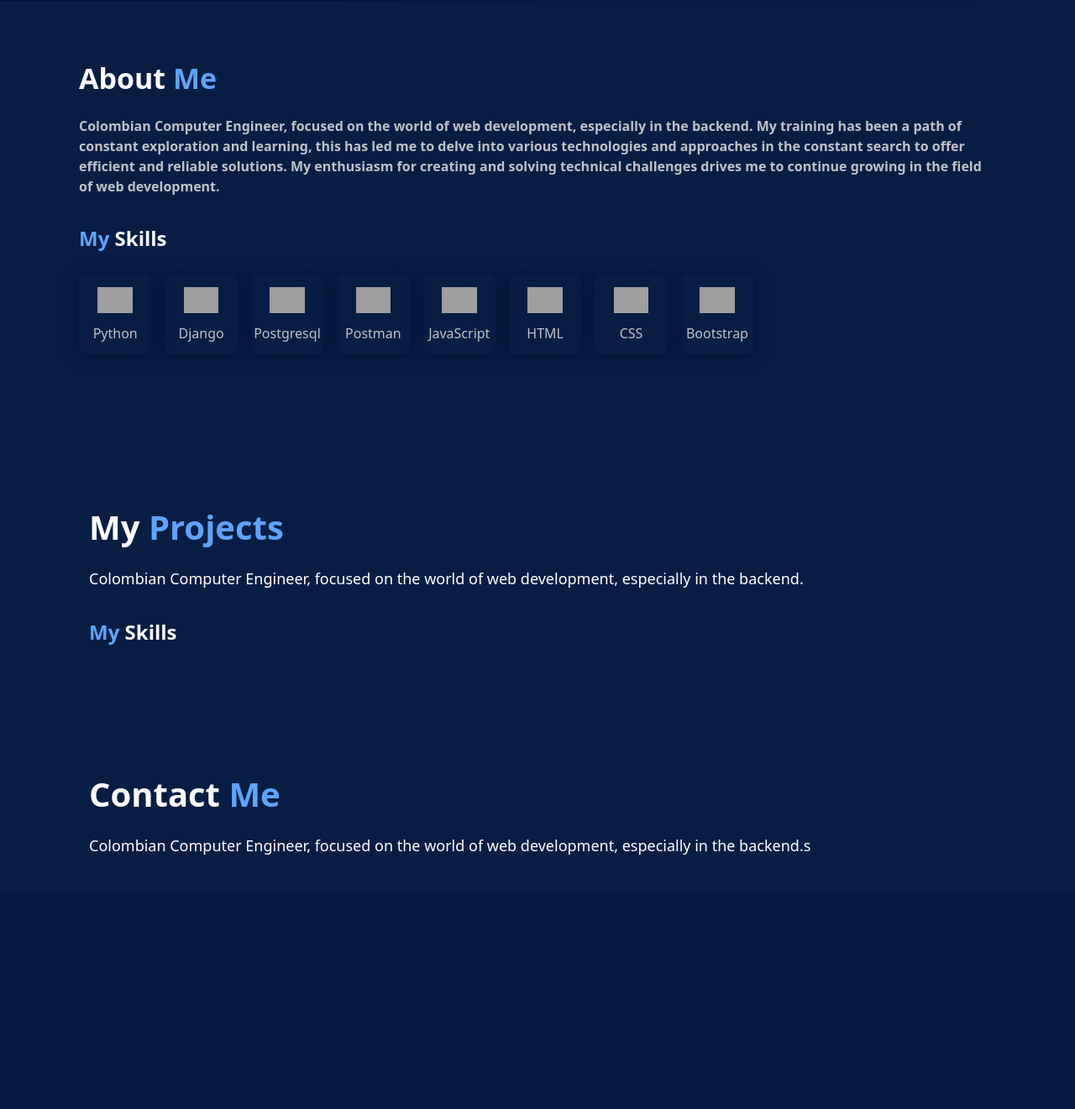
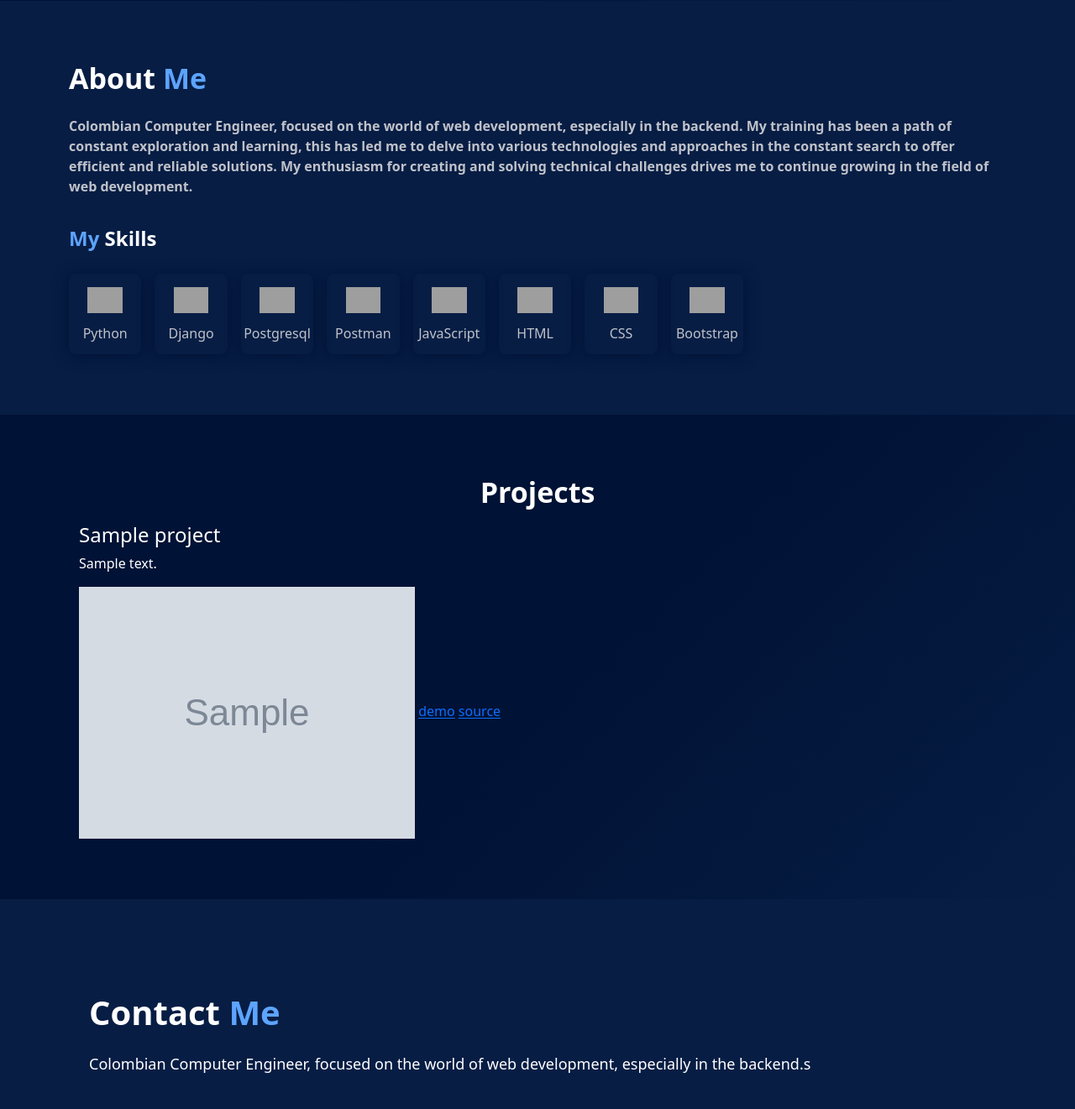
Before and after one commit to nicds-dev/portfolio, a Django app: page / in a window 1280 px wide. Shown: the part 799-2120 px from the top of the page at 84% size. Before the commit the page ends 1817 px from the top, so only its background shows below. Run offline with Django 4.2, Linux system fonts and the light colour scheme; tables that the repository leaves empty hold one stand-in row (values such as "Sample post"); grey boxes marked "Sample" are stand-in pictures; grey boxes are pictures that could not be loaded.

Commit message:
start project section and fix about me div

```diff
--- a/django_portfl/portfolio/templates/about.html
+++ b/django_portfl/portfolio/templates/about.html
@@ -1,11 +1,10 @@
 <section class="section-blue-gray py-5 text-white d-flex flex-column align-items-center">
-    <div class="container row pt-4 gap-3">
+    <div class="container d-flex flex-column pt-4 gap-3">
         <h2 class="title-second fw-bold">About <span class="text-blue">Me</span></h2>
         <p class="fw-semibold p-text-color">Colombian Computer Engineer, focused on the world of web development, especially in the backend. My training has been a path of constant exploration and learning, this has led me to delve into various technologies and approaches in the constant search to offer efficient and reliable solutions. My enthusiasm for creating and solving technical challenges drives me to continue growing in the field of web development.</p>
         <p class="fw-bold fs-4"><span class="text-blue">My</span> Skills</p>
     </div>
-    <div class="container py-2 pb-4 d-flex align-items-center text-white">
-        <div class="container-fluid d-flex justify-content-center justify-content-lg-start flex-wrap gap-3">
+    <div class="container py-2 pb-4 d-flex justify-content-center justify-content-lg-start flex-wrap gap-3">
         {% include 'skills.html' with skill_name="Python" skill_src="python" src_alt="Python SVG" %}
         {% include 'skills.html' with skill_name="Django" skill_src="django" src_alt="Django SVG" %}
         {% include 'skills.html' with skill_name="Postgresql" skill_src="postgresql" src_alt="Postgresql SVG" %}
@@ -15,5 +14,4 @@
         {% include 'skills.html' with skill_name="CSS" skill_src="css3" src_alt="CSS SVG" %}
         {% include 'skills.html' with skill_name="Bootstrap" skill_src="bootstrap" src_alt="Bootstrap SVG" %}
     </div>
-</div>
 </section>
--- a/django_portfl/portfolio/templates/projects.html
+++ b/django_portfl/portfolio/templates/projects.html
@@ -1,14 +1,13 @@
-<section class="section-blue-gray pt-6 text-white d-flex align-items-center">
-    <div class="container mx-auto row p-4 align-items-center gap-3">
-        <h2 class="fs-1 fw-bold">My <span class="text-blue">Projects</span></h2>
-        <p class="fs-6">Colombian Computer Engineer, focused on the world of web development, especially in the backend.</p>
-        <p class="fw-bold fs-4"><span class="text-blue">My</span> Skills</p>
+<section class="section-dark py-5 text-white d-flex flex-column align-items-center">
+    <div class="container row pt-4 gap-3">
+        <h2 class="title-second fw-bold text-center">Projects<span class="text-blue"></span></h2>
     </div>
-</section>
 
-<!-- {% for project in projects %}
-        <div>
-            <h2>{{ project.title }}</h2>
+    <div class="container py-2 pb-4 d-flex align-items-center text-white">
+        <div class="container-fluid d-flex justify-content-center justify-content-lg-start flex-wrap gap-3">
+            {% for project in projects %}
+                <div class="col">
+                    <h4>{{ project.title }}</h4>
                     <p>{{ project.description }}</p>
                     <img class="img-fluid" src="{{ project.image.url }}" alt="{{ project.title }}">
                     {% if project.url_demo and project.url_source %}
@@ -16,4 +15,8 @@
                         <a href="{{ project.url_source }}" target="_blank">source</a>
                     {% endif %}
                 </div>
-    {% endfor %} -->
+            {% endfor %}
+        </div>
+    </div>
+
+</section>
```
Lines whose indentation alone changed are shown as unchanged.
